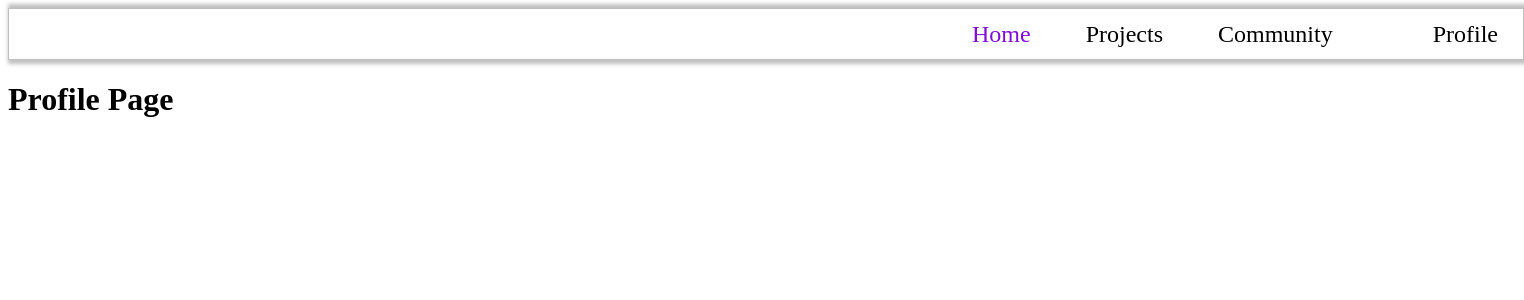
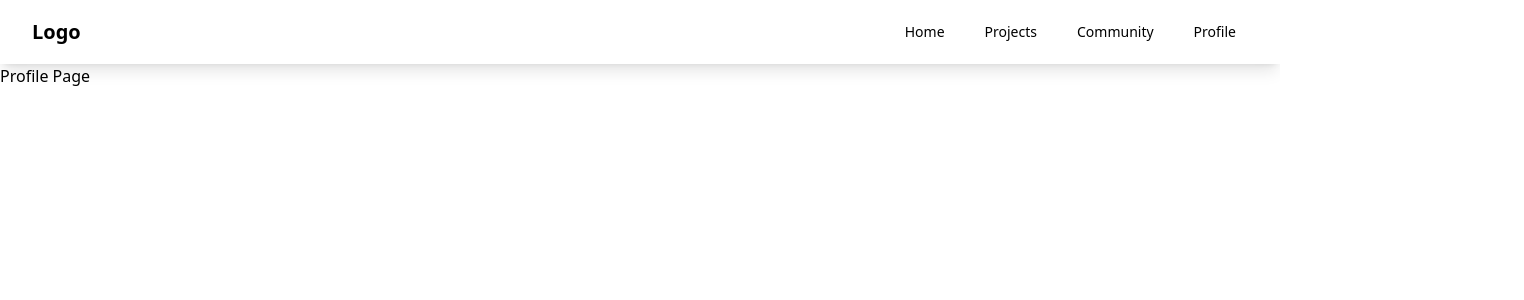
Before and after one commit to smu-hack-dsc/Team-01-Project, a React (Create React App) app in the folder frontend/: page /profile in a window 1280 px wide. Shown: the top 300 px of the page, 1524 px wide, since content can reach past the window. Built offline with nearby package versions, Linux system fonts and the light colour scheme.

Commit message:
make navbar responsive, fix tailwindcss, minor page edits

```diff
--- a/frontend/package.json
+++ b/frontend/package.json
@@ -5,6 +5,7 @@
   "dependencies": {
     "@emotion/css": "^11.11.0",
     "@emotion/react": "^11.11.0",
+    "@formkit/auto-animate": "^0.7.0",
     "@mui/material": "^5.13.6",
     "@types/react-slick": "^0.23.10",
     "css-loader": "^6.8.1",
@@ -13,7 +14,8 @@
     "package.json": "^2.0.1",
     "react": "^18.2.0",
     "react-dom": "^18.2.0",
-    "react-router-dom": "^6.14.1",
+    "react-icons": "^4.10.1",
+    "react-router-dom": "^6.14.2",
     "react-scripts": "5.0.1",
     "react-slick": "^0.29.0",
     "reactdom": "^2.0.0",
--- a/frontend/src/App.jsx
+++ b/frontend/src/App.jsx
@@ -1,80 +1,12 @@
-import React, { useState } from 'react';
-import { BrowserRouter as Router, Route, Routes, Link } from 'react-router-dom';
-import Home from 'pages/Home';
-import Projects from 'pages/Projects';
-import Community from 'pages/Community';
-import Profile from 'pages/Profile';
-import './components/NavBar.css'; // Import a CSS file for styling
+import './styles.css';
+// import React, { useState } from 'react';
+// import { BrowserRouter as Router, Route, Routes, Link } from 'react-router-dom';
+import NavBar from 'components/NavBar.jsx';
 
 function App() {
-
-  const [activeItem, setActiveItem] = useState('home');
-
-  const handleItemClick = (item) => {
-    setActiveItem(item);
-  };
-
   return (
-    <Router>
-      <nav className="navbar">
-        <ul className="navbar-list">
-          <li className="navbar-item">
-            <Link
-              to="/"
-              className={`navbar-link ${activeItem === 'home' ? 'active' : ''}`}
-              onClick={() => handleItemClick('home')}
-            >
-              Home
-            </Link>
-          </li>
-          <li className="navbar-item">
-            <Link
-              to="/projects"
-              className={`navbar-link ${activeItem === 'projects' ? 'active' : ''}`}
-              onClick={() => handleItemClick('projects')}
-            >
-              Projects
-            </Link>
-          </li>
-          <li className="navbar-item">
-            <Link
-              to="/community"
-              className={`navbar-link ${activeItem === 'community' ? 'active' : ''}`}
-              onClick={() => handleItemClick('community')}
-            >
-              Community
-            </Link>
-          </li>
-          <li className="navbar-item" style={{ marginLeft: '100px', marginRight: '25px'}}>
-            <Link
-              to="/profile"
-              className={`navbar-link ${activeItem === 'profile' ? 'active' : ''}`}
-              onClick={() => handleItemClick('profile')}
-            >
-              Profile
-            </Link>
-          </li>
-        </ul>
-      </nav>
-      <Routes>
-        <Route path="/" Component={Home} />
-        <Route path="/projects" Component={Projects} />
-        <Route path="/community" Component={Community} />
-        <Route path="/profile" Component={Profile} />
-      </Routes>
-
-    </Router>
+    <NavBar />
   );
 }
 
-// import NavBar from 'components/NavBar.jsx';
-
-// function App() {
-//   return (
-//     <div className="App">
-//       <NavBar />
-//     </div>
-//   );
-// }
-
 export default App;
--- a/frontend/src/components/NavBar.jsx
+++ b/frontend/src/components/NavBar.jsx
@@ -1,54 +1,135 @@
-import { Link } from "react-router-dom";
+import React, { useState } from 'react';
+import { NavLink } from 'react-router-dom';
+import { BrowserRouter as Router, Route, Routes, Link } from 'react-router-dom';
+import Home from 'pages/Home';
+import Projects from 'pages/Projects';
+import Community from 'pages/Community';
+import Profile from 'pages/Profile';
 
 const Navbar = () => {
+  const [isMenuOpen, setMenuOpen] = useState(false);
+
+  const toggleMenu = () => {
+    setMenuOpen(!isMenuOpen);
+  };
+
   return (
-    <nav className="bg-gray-800 fixed top-0 w-full">
+    <Router>
+      <nav className="bg-white shadow-lg sticky top-0 z-10">
         <div className="max-w-7xl mx-auto px-4 sm:px-6 lg:px-8">
           <div className="flex items-center justify-between h-16">
             <div className="flex items-center">
               <div className="flex-shrink-0">
-              <span className="text-white">Logo</span>
+                <span className="text-black font-semibold text-xl">Logo</span>
               </div>
-            <div className="hidden md:block">
-              <div className="ml-10 space-x-4">
-                <div>
-                  <a
-                    href="#"
-                    className="text-gray-300 hover:bg-gray-700 hover:text-white px-3 py-2 rounded-md text-sm font-medium"
+            </div>
+            <div className="hidden md:block ml-auto">
+              <div className="flex space-x-4">
+                <NavLink
+                  exact
+                  to="/"
+                  className="text-black hover:bg-gray-200 px-3 py-2 rounded-md text-sm font-medium"
+                  activeClassName="bg-gray-200"
                 >
                   Home
-                  </a>
-                </div>
-                <div>
-                  <a
-                    href="#"
-                    className="text-gray-300 hover:bg-gray-700 hover:text-white px-3 py-2 rounded-md text-sm font-medium"
+                </NavLink>
+                <NavLink
+                  to="/projects"
+                  className="text-black hover:bg-gray-200 px-3 py-2 rounded-md text-sm font-medium"
+                  activeClassName="bg-gray-200"
                 >
                   Projects
-                  </a>
-                </div>
-                <div>
-                  <a
-                    href="#"
-                    className="text-gray-300 hover:bg-gray-700 hover:text-white px-3 py-2 rounded-md text-sm font-medium"
+                </NavLink>
+                <NavLink
+                  to="/community"
+                  className="text-black hover:bg-gray-200 px-3 py-2 rounded-md text-sm font-medium"
+                  activeClassName="bg-gray-200"
                 >
                   Community
-                  </a>
-                </div>
-                <div>
-                  <a
-                    href="#"
-                    className="text-gray-300 hover:bg-gray-700 hover:text-white px-3 py-2 rounded-md text-sm font-medium"
+                </NavLink>
+                <NavLink
+                  to="/profile"
+                  className="text-black hover:bg-gray-200 px-3 py-2 rounded-md text-sm font-medium"
+                  activeClassName="bg-gray-200"
                 >
                   Profile
-                  </a>
+                </NavLink>
+              </div>
+            </div>
+            <div className="md:hidden">
+              <button
+                onClick={toggleMenu}
+                type="button"
+                className="block text-gray-600 hover:text-black focus:text-black focus:outline-none"
+                aria-label="Menu"
+              >
+                <svg
+                  className="h-6 w-6 fill-current"
+                  xmlns="http://www.w3.org/2000/svg"
+                  viewBox="0 0 24 24"
+                >
+                  {isMenuOpen ? (
+                    <path
+                      fillRule="evenodd"
+                      clipRule="evenodd"
+                      d="M5 11h14v2H5v-2zm0-7h14v2H5V4zm0 14h14v2H5v-2z"
+                    />
+                  ) : (
+                    <path
+                      fillRule="evenodd"
+                      clipRule="evenodd"
+                      d="M3 5h18v2H3V5zm0 7h18v2H3v-2zm0 7h18v2H3v-2z"
+                    />
+                  )}
+                </svg>
+              </button>
             </div>
           </div>
         </div>
+        {isMenuOpen && (
+          <div className="md:hidden bg-white">
+            <div className="px-2 pt-2 pb-3 space-y-1">
+              <NavLink
+                exact
+                to="/"
+                className="block text-black hover:bg-gray-200 px-3 py-2 rounded-md text-base font-medium"
+                activeClassName="bg-gray-200"
+              >
+                Home
+              </NavLink>
+              <NavLink
+                to="/projects"
+                className="block text-black hover:bg-gray-200 px-3 py-2 rounded-md text-base font-medium"
+                activeClassName="bg-gray-200"
+              >
+                Projects
+              </NavLink>
+              <NavLink
+                to="/community"
+                className="block text-black hover:bg-gray-200 px-3 py-2 rounded-md text-base font-medium"
+                activeClassName="bg-gray-200"
+              >
+                Community
+              </NavLink>
+              <NavLink
+                to="/profile"
+                className="block text-black hover:bg-gray-200 px-3 py-2 rounded-md text-base font-medium"
+                activeClassName="bg-gray-200"
+              >
+                Profile
+              </NavLink>
             </div>
           </div>
-      </div>
+        )}
       </nav>
+
+      <Routes>
+        <Route path="/" Component={Home} />
+        <Route path="/projects" Component={Projects} />
+        <Route path="/community" Component={Community} />
+        <Route path="/profile" Component={Profile} />
+      </Routes>
+    </Router>
   );
 };
 
--- a/frontend/src/index.js
+++ b/frontend/src/index.js
@@ -1,7 +1,8 @@
+import './styles.css';
 import React from 'react';
 import ReactDOM from 'react-dom/client';
-// import './index.css';
 import App from './App';
+import { BrowserRouter as Router } from 'react-router-dom'; // Import BrowserRouter
 // import reportWebVitals from './reportWebVitals';
 
 const root = ReactDOM.createRoot(document.getElementById('root'));
--- a/frontend/src/pages/Community.jsx
+++ b/frontend/src/pages/Community.jsx
@@ -1,3 +1,6 @@
+import React from "react";
+// import { useLocation } from "react-router-dom";
+
 function Community() {
   return <h1>Community Page</h1>;
 }
--- a/frontend/src/pages/Home.jsx
+++ b/frontend/src/pages/Home.jsx
@@ -4,6 +4,8 @@ import { ClickableImage } from 'components/ClickableImage';
 import { Carousel } from 'components/Carousel';
 import { EclipseBckgrnd } from 'components/EclipseBckgrnd';
 import { TranslucentPurple } from 'components/TranslucentPurple';
+import React from "react";
+// import { useLocation } from "react-router-dom";
 
 function Home() {
   return (
--- a/frontend/src/pages/Profile.jsx
+++ b/frontend/src/pages/Profile.jsx
@@ -1,3 +1,6 @@
+import React from "react";
+// import { useLocation } from "react-router-dom";
+
 function Profile() {
   return <h1>Profile Page</h1>;
 }
--- a/frontend/src/pages/Projects.jsx
+++ b/frontend/src/pages/Projects.jsx
@@ -1,3 +1,6 @@
+import React from "react";
+// import { useLocation } from "react-router-dom";
+
 function Projects() {
   return <h1>Projects Page</h1>;
 }
--- a/frontend/src/postcss.config.js
+++ /dev/null
@@ -1,6 +0,0 @@
-module.exports = {
-  plugins: {
-    tailwindcss: {},
-    autoprefixer: {},
-  }
-}
--- a/frontend/src/tailwind.config.js
+++ /dev/null
@@ -1,20 +0,0 @@
-/** @type {import('tailwindcss').Config} */
-const plugin = require("tailwindcss/plugin");
-
-module.exports = {
-  content: ["./src/**/*.{js,jsx}"],
-  theme: {
-    extend: {},
-  },
-  plugins: [
-    // require("@tailwindcss/line-clamp"),
-
-    plugin(function ({ addBase, theme }) {
-      addBase({
-        h1: { fontSize: theme("fontSize.2xl") },
-        h2: { fontSize: theme("fontSize.xl") },
-        h3: { fontSize: theme("fontSize.lg") },
-      });
-    }),
-  ],
-};
--- /dev/null
+++ b/frontend/tailwind.config.js
@@ -0,0 +1,8 @@
+/** @type {import('tailwindcss').Config} */
+module.exports = {
+  content: ["./src/**/*.{html,js,jsx,tsx}"],
+  theme: {
+    extend: {},
+  },
+  plugins: [],
+}
```
Also changed, not shown: frontend/tsconfig.json (line endings or trailing spaces), 2 other files (tests, documents, lock files or other folders). Lines whose indentation alone changed are shown as unchanged.
